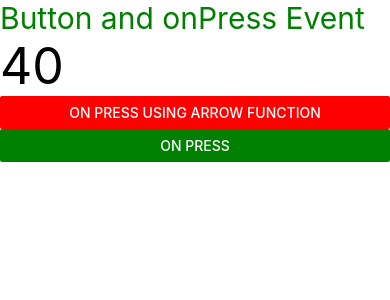
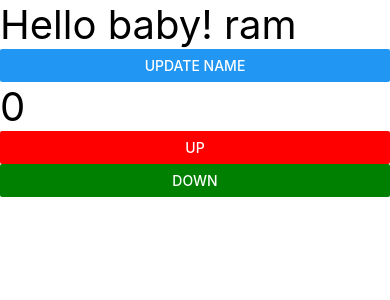
Before and after one commit to princechaudhary874/Android_Development, a React Native app: screen / in a window 390 px wide. Shown: the top 300 px of the page. Built offline with nearby package versions, Linux system fonts and the light colour scheme.

Commit message:
useState

```diff
--- a/App.tsx
+++ b/App.tsx
@@ -1,37 +1,40 @@
-import React from 'react';
-import {Button, View, Text} from 'react-native';
-
+import React, { useState } from 'react'
+import { Button, Text, View } from 'react-native'
 
 const App = () => {
-  let data=40;
-  const fruits =(val) => {
-    data=50
-    // console.warn(val);
-    console.warn(data);
+  let data ="ram"
+  const [name, setName] = useState("Hello baby!");
+  const [number, setNumber] = useState(0);
+  //function to update name
+  const update = () => {
+    setName("Raj");
+    data="ravan"
+  }
+  //function to increase number
+  const increment = () => {
+    setNumber(number + 1)
+  }
 
+  //function to decrease number
+  const decrement = () => {
+    setNumber(number - 1)
   }
   return (
     <View>
-      <Text style={{fontSize: 30, color: 'green'}}>
-        Button and onPress Event
+      <Text style={{ fontSize: 40 }}>
+        {name} {data}
       </Text>
-      <Text style={{fontSize: 50, color: 'black'}}>
-        {data}
+      <Button onPress={update} title='Update Name' />
+      <Text style={{ fontSize: 40 }}>
+        {number}
       </Text>
-      {/* trick to call a function using onPress */}
-       {/* this function is mainly used to pass parameter */}
-       <Button
-        title="On Press using arrow function"
-        onPress={() => fruits('kem xo motabhai')}
-        color={'red'}
-      />
-       {/* Alternative tricks */}
-      {/* this method is used when we don't have to pass a parameter */}
-      <Button title="On Press" onPress={fruits} color={'green'} />
+      <Button onPress={increment} title='UP' color={'red'} />
+      <Button onPress={decrement} title='down' color={'green'} />
+
+    </View>
 
 
-    </View>
-  );
-};
+  )
+}
 
-export default App;
+export default App
```
Lines whose indentation alone changed are shown as unchanged.
